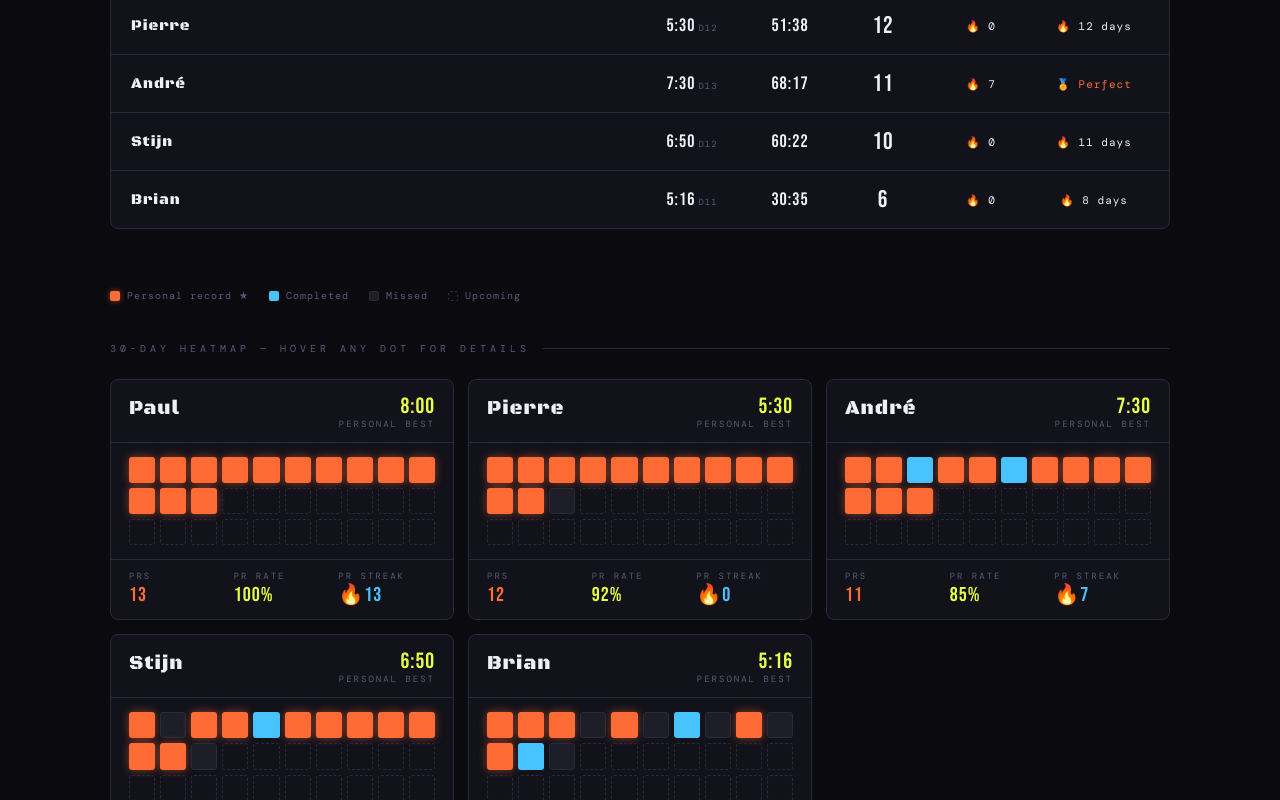
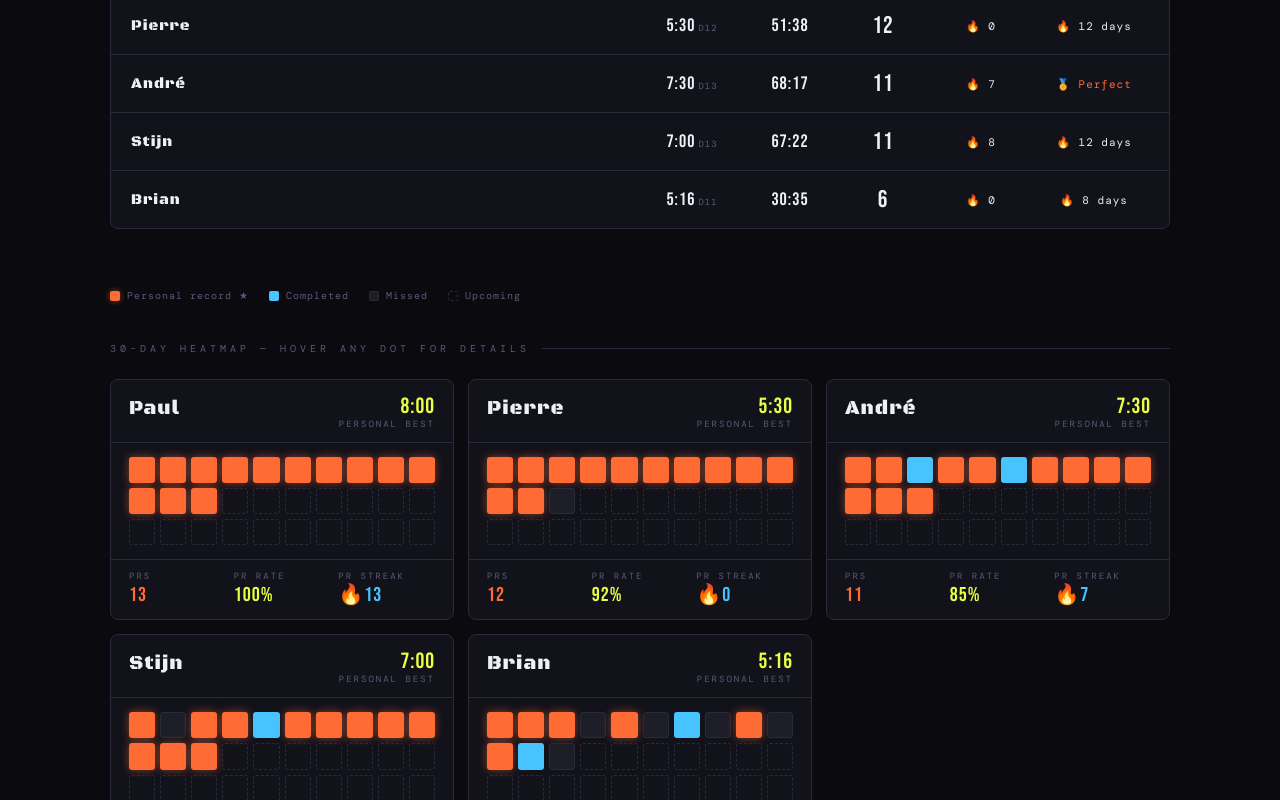
Before and after one commit to web-tailor/planking-challenge, a Nuxt app: page / in a window 1280 px wide. Shown: the part 1100-1900 px from the top of the page. Built offline with nearby package versions, Linux system fonts and the light colour scheme.

Commit message:
added Stijn

```diff
--- a/composables/usePlankData.ts
+++ b/composables/usePlankData.ts
@@ -23,7 +23,7 @@ export type Athlete = {
 // ── ADD NEW WEEKS HERE ── append times to each athlete's times array. "0:00" = missed day.
 // Late joiners: add joinDay (defaults to 1). e.g. Sofie: { joinDay: 8, times: ['2:30', ...] }
 const RAW: Record<string, { joinDay?: number; times: string[] }> = {
-  Stijn:  { times: ['3:34', '0:00', '4:15', '5:02', '3:30', '6:00', '6:02', '6:06', '6:12', '6:20', '6:31', '6:50', '0:00'] },
+  Stijn:  { times: ['3:34', '0:00', '4:15', '5:02', '3:30', '6:00', '6:02', '6:06', '6:12', '6:20', '6:31', '6:50', '07:00'] },
   André:  { times: ['4:00', '4:02', '2:45', '4:30', '4:49', '4:20', '5:10', '5:30', '6:00', '6:20', '6:40', '6:41', '7:30'] },
   Pierre: { times: ['3:00', '3:30', '3:40', '3:50', '4:00', '4:15', '4:23', '4:30', '4:45', '4:50', '5:25', '5:30', '0:00'] },
   Paul:   { times: ['1:49', '3:30', '3:40', '4:00', '5:02', '5:30', '6:03', '6:10', '6:15', '6:20', '6:30', '6:46', '8:00'] },
```
